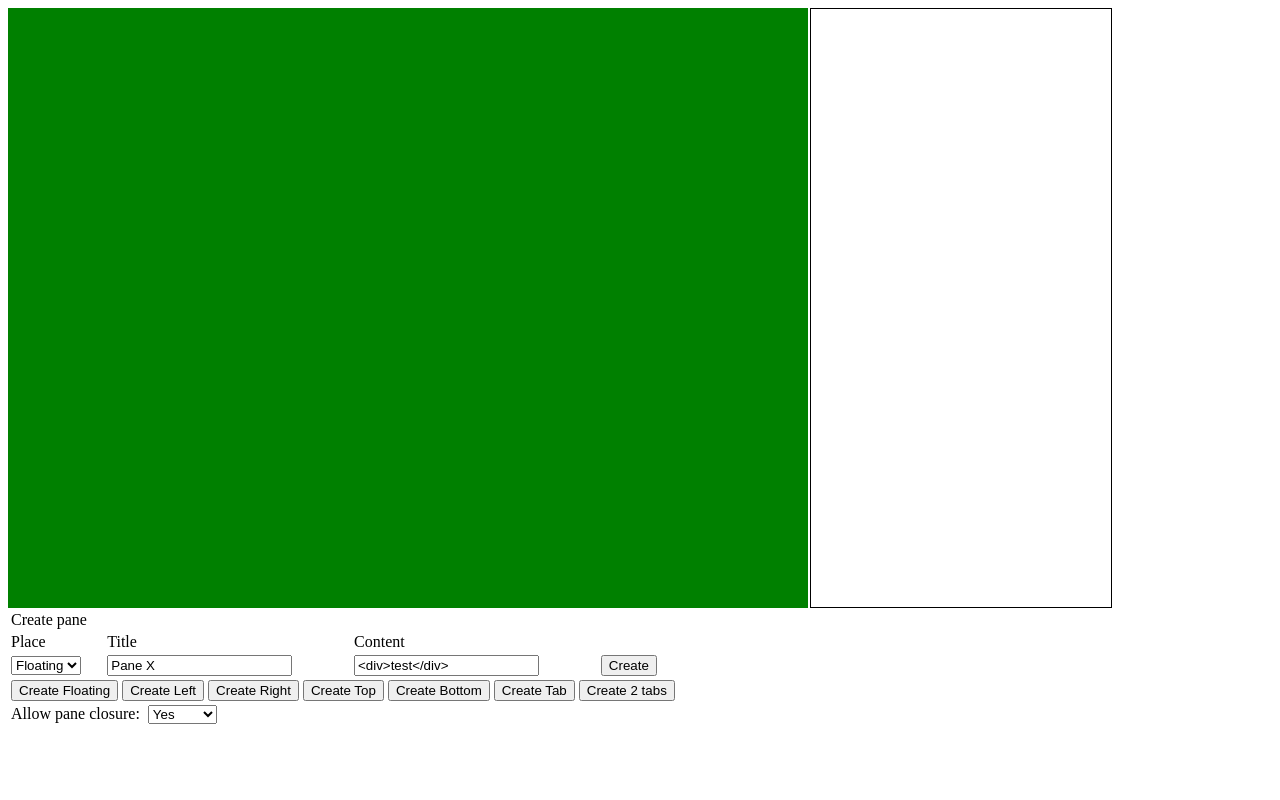
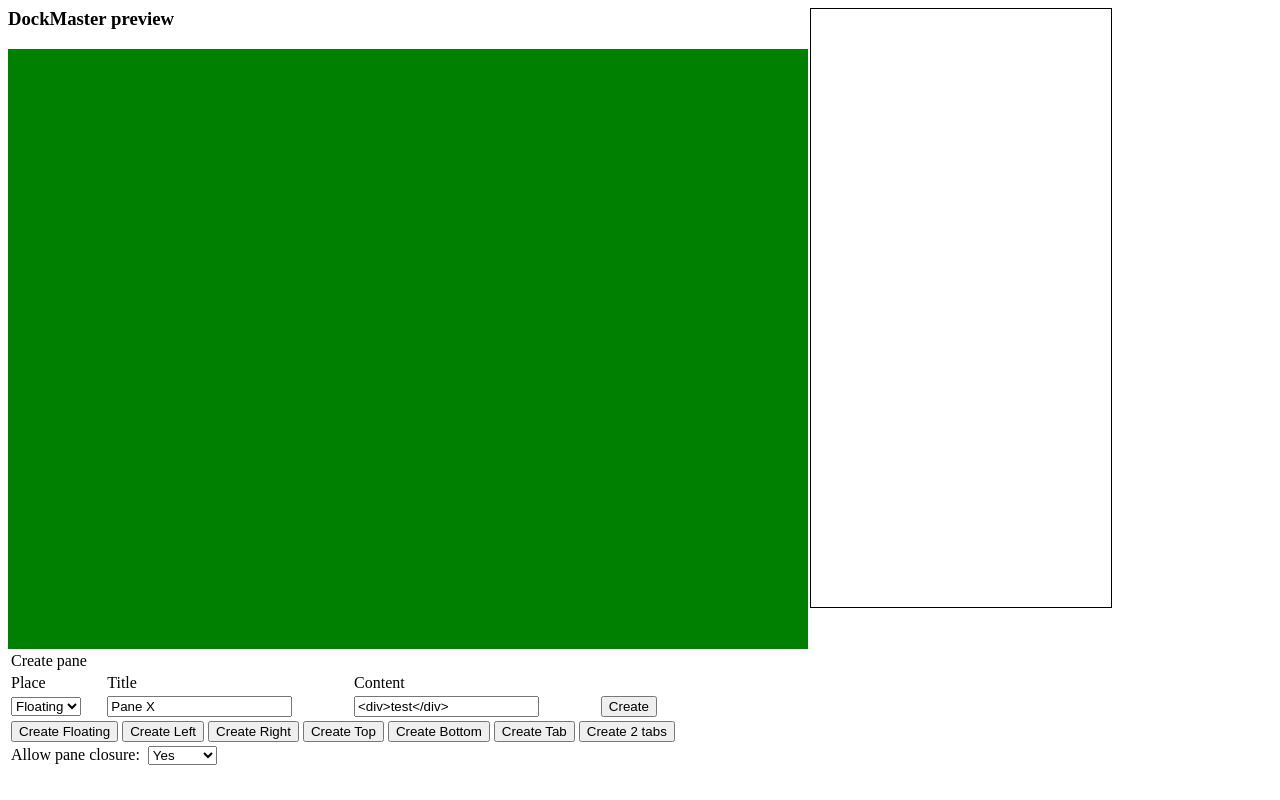
Before and after one commit to MarekPokornyOva/DockMaster, a plain HTML site: page docs/index.html in a window 1280 px wide. Drawn offline with nearby package versions, Linux system fonts and the light colour scheme.

Commit message:
Initial preview version.

```diff
--- a/docs/index.html
+++ b/docs/index.html
@@ -8,6 +8,7 @@
 		<link rel="stylesheet" href="./DockMaster.css">
 	</head>
 	<body>
+		<h3>DockMaster preview</h3>
 		<div id="root" style="width: 800px; height: 600px; background-color: green"></div>
 		<div id="log" style="position:absolute; top:8px; left:810px; width:300px; height:598px; overflow-y: auto; border: 1px solid black;"></div>
 		<div>
```
Also changed, not shown: README.md.
